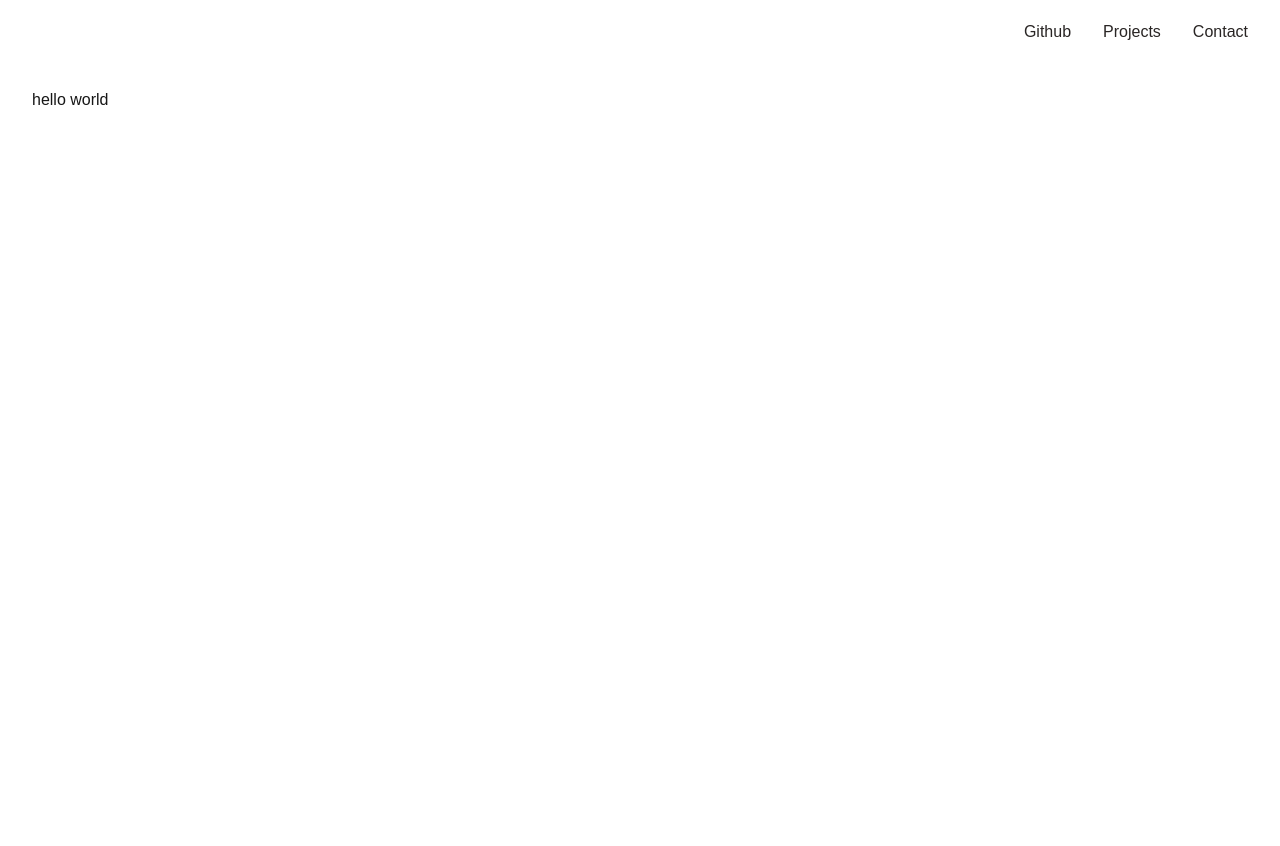
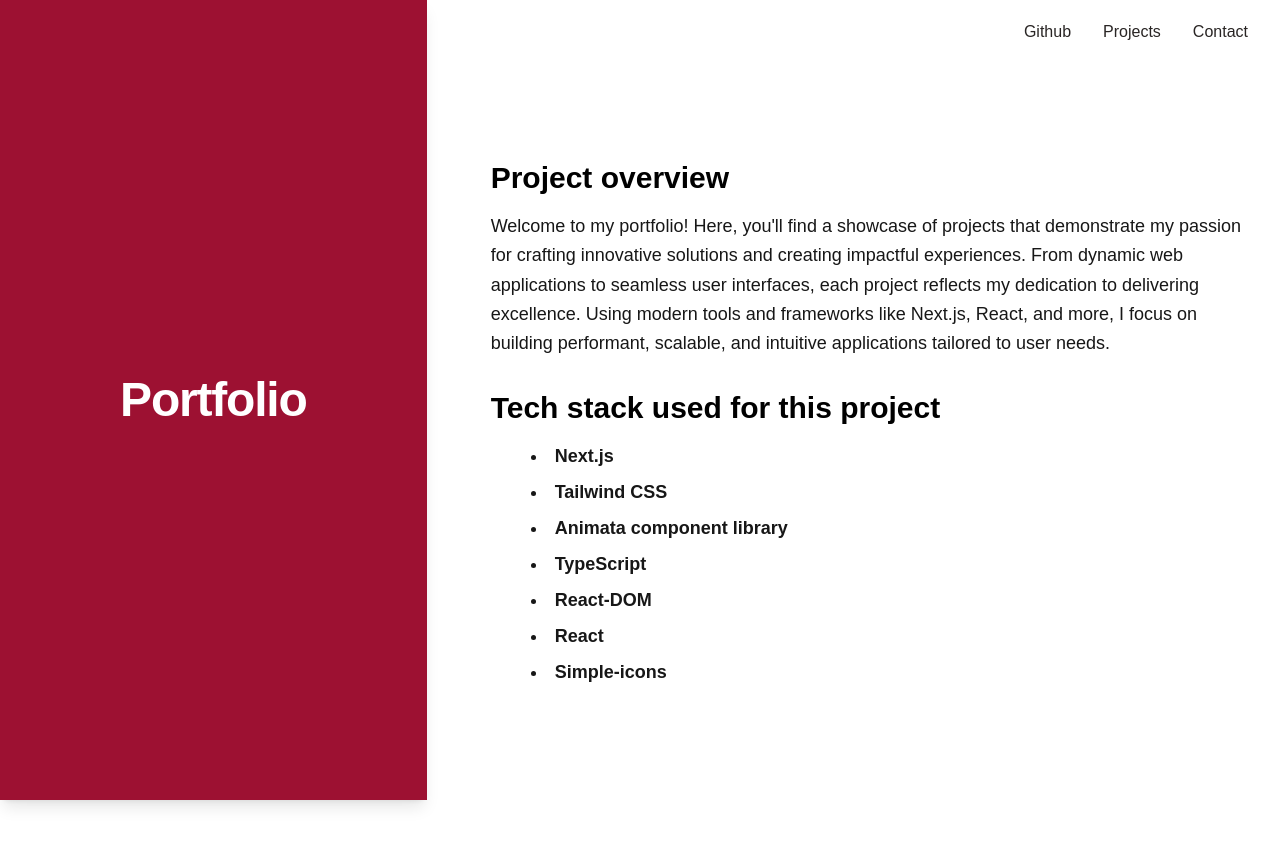
Before and after one commit to idahagerth/My-Website, a Next.js app: page /projects/homepage in a window 1280 px wide. Shown: the top 846 px of the page. Built offline with nearby package versions, Linux system fonts and the light colour scheme.

Commit message:
added a new project-info page

```diff
--- a/src/app/projects/homepage/page.tsx
+++ b/src/app/projects/homepage/page.tsx
@@ -1,9 +1,83 @@
 "use client";
+
+const Sidebar = ({
+  backgroundColor = "bg-gray-100",
+  title,
+}: {
+  backgroundColor?: string;
+  title: string;
+}) => {
+  return (
+    <div
+      className={`${backgroundColor} w-1/3 min-h-screen fixed left-0 top-0 p-6 shadow-lg flex items-center justify-center`}
+    >
+      <div className="max-w-7xl mx-auto">
+        <div className="text-center">
+          <h1 className="text-3xl font-bold tracking-tight text-white sm:text-5xl">
+            {title}
+          </h1>
+        </div>
+      </div>
+    </div>
+  );
+};
+
+const AboutSection = ({
+  description = "This is a portfolio project showcasing my work and skills.",
+}: {
+  description: string;
+}) => {
+  return (
+    <div className="mb-8">
+      <h2 className="text-3xl font-semibold text-black mb-4">
+        Project overview
+      </h2>
+      <p className="text-black-100  text-lg leading-relaxed">{description}</p>
+    </div>
+  );
+};
+
+const SkillsSection = ({ skills }: { skills: string[] }) => {
+  return (
+    <div className="mb-8">
+      <h2 className="text-3xl font-semibold text-black mb-4">
+        Tech stack used for this project
+      </h2>
+      <ul className="text-lg list-disc list-inside text-black-100 space-y-2 pl-10 font-bold">
+        {skills.map((skill, index) => (
+          <li key={index}>{skill}</li>
+        ))}
+      </ul>
+    </div>
+  );
+};
 
 export default function Homepage() {
   return (
-    <div className="bg-white min-h-screen p-8 mt-14">
-      <h1>hello world</h1>
+    <div className="bg-white min-h-screen mt-14">
+      <div className="ml-[33.333333%] p-6">
+        <Sidebar backgroundColor="bg-[#9d1132]" title="Portfolio" />
+        <div className="mt-20 pl-10">
+          <AboutSection
+            description="Welcome to my portfolio! Here, you'll find a showcase of projects that demonstrate my passion for crafting
+            innovative solutions and creating impactful experiences.
+            From dynamic web applications to seamless user interfaces, each project reflects my dedication to delivering excellence.
+            Using modern tools and frameworks like Next.js, React, and more,
+            I focus on building performant, scalable, and intuitive applications tailored to user needs."
+          />
+          <SkillsSection
+            skills={[
+              "Next.js",
+              "Tailwind CSS",
+              "Animata component library",
+              "TypeScript",
+              "React-DOM",
+              "React",
+              "Simple-icons",
+            ]}
+          />
+        </div>
+      </div>
     </div>
   );
 }
```
